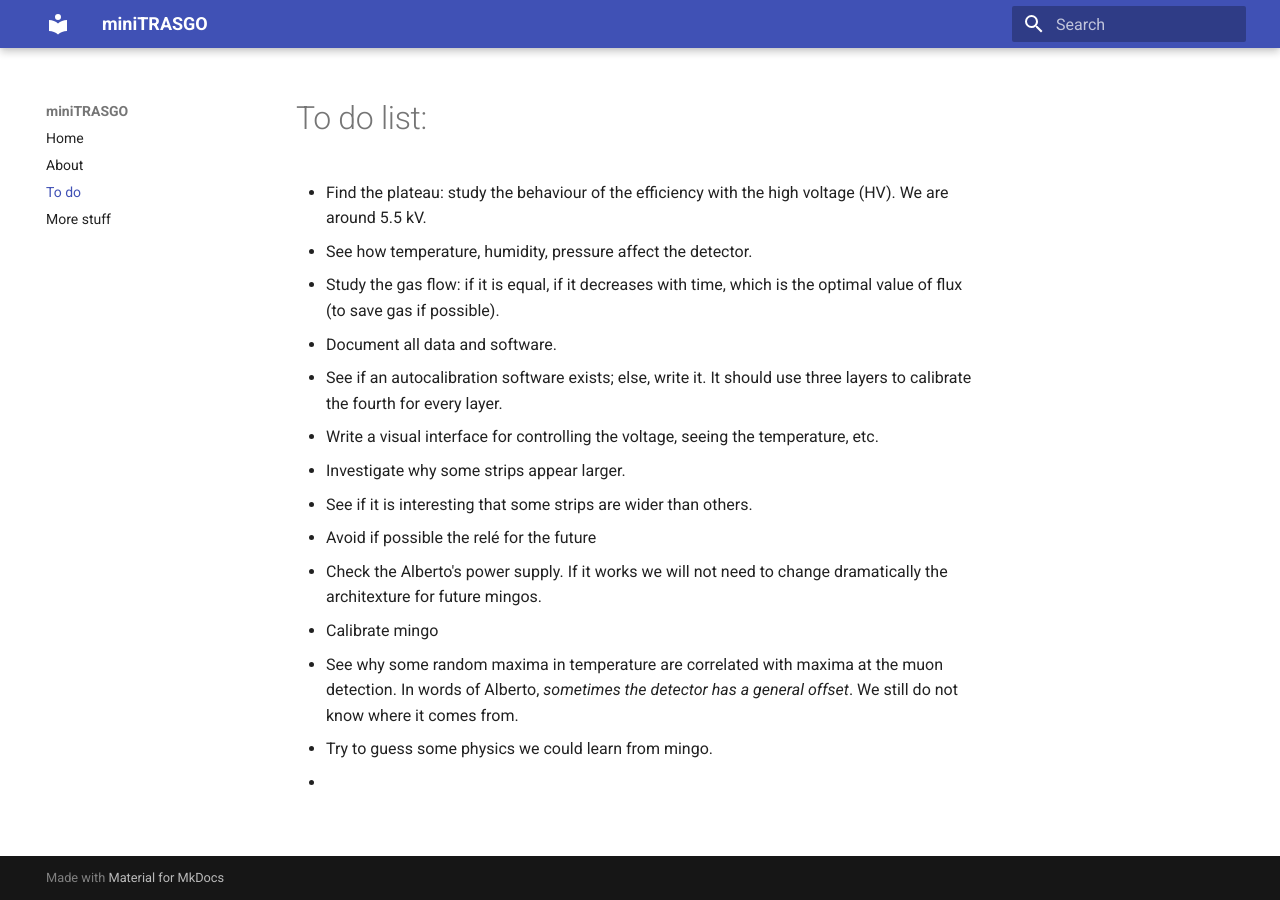
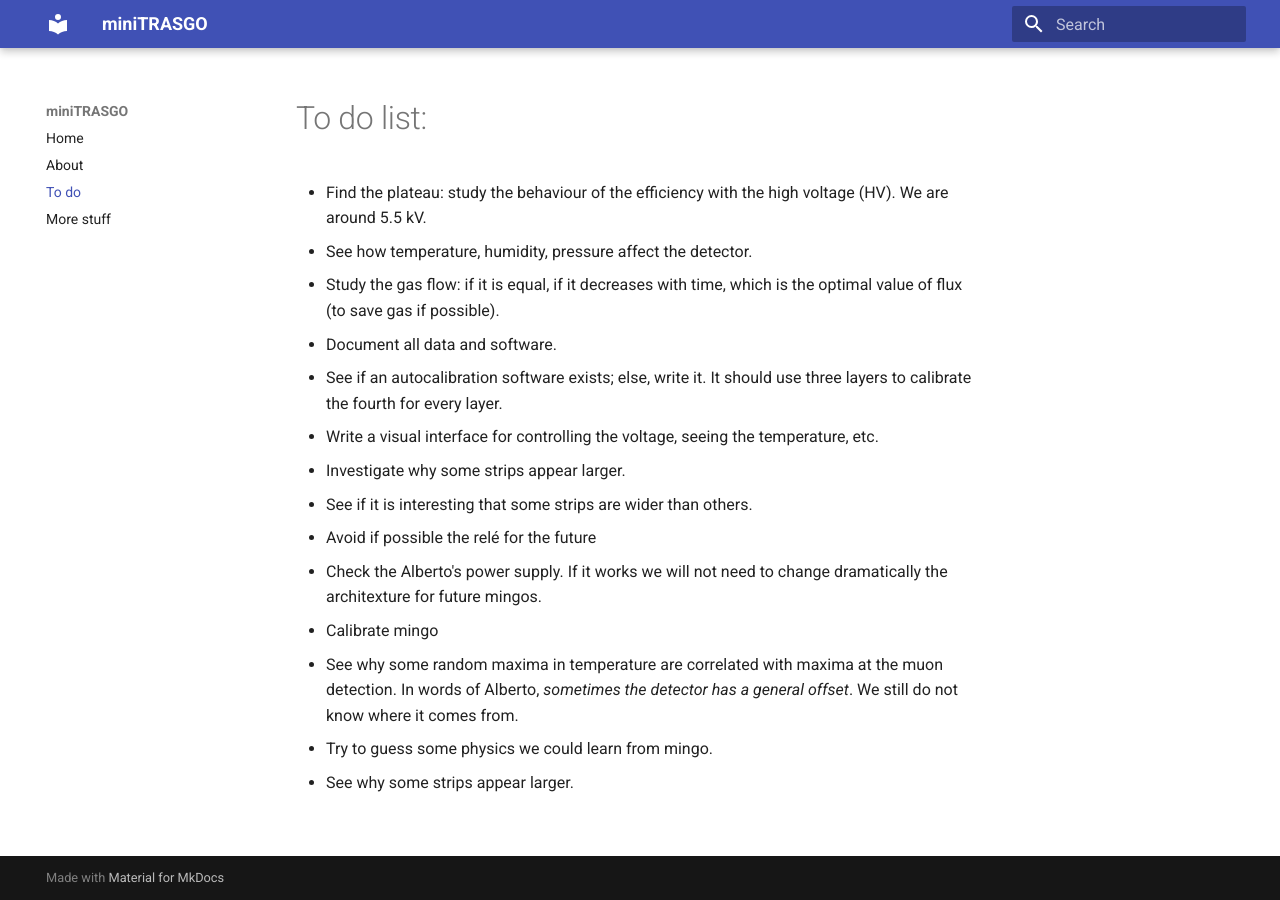
Before and after one commit to cayesoneira/miniTRASGO-documentation, an MkDocs documentation site: the page built from docs/todo.md, in a window 1280 px wide. Built offline with MkDocs 1.6.1 and Material for MkDocs 9.7.7, drawn with Linux system fonts in a browser that asks for light colours.

Commit message:
Update todo.md

```diff
--- a/docs/todo.md
+++ b/docs/todo.md
@@ -12,4 +12,4 @@
 - Calibrate mingo
 - See why some random maxima in temperature are correlated with maxima at the muon detection. In words of Alberto, *sometimes the detector has a general offset*. We still do not know where it comes from.
 - Try to guess some physics we could learn from mingo.
--
+- See why some strips appear larger.
```
